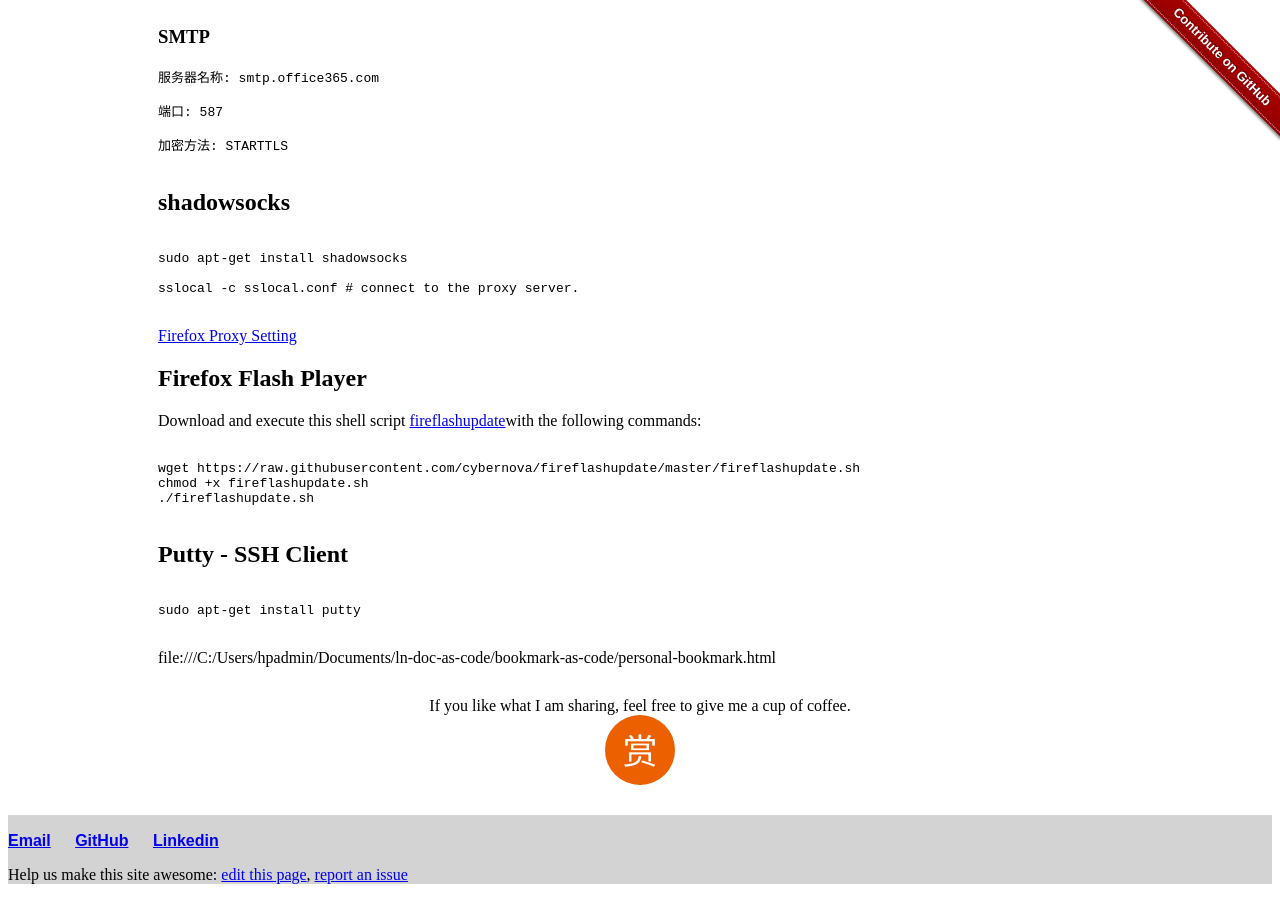
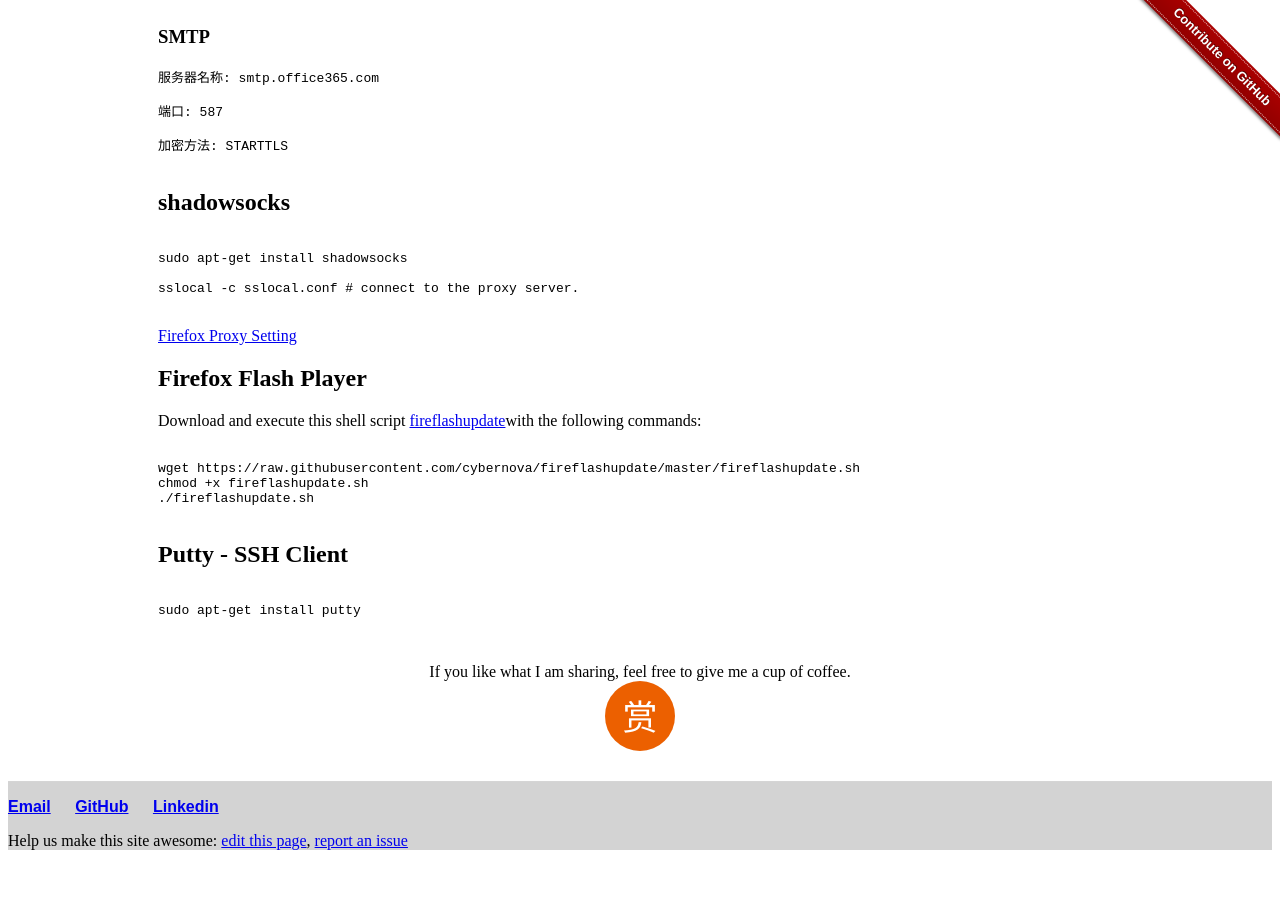
Before and after one commit to liuning0820/liuning0820.github.io, a Jekyll site: the page built from _posts/2019-04-18-play-with-debian.md, in a window 1280 px wide and 900 px high, scrolled down 1599 px. Built offline with Jekyll 4.4.1, drawn with Linux system fonts in a browser that asks for light colours; after the commit the page ends 2465 px from its top, so only the background shows below that.

Commit message:
clean up.

````diff
--- a/_posts/2019-04-18-play-with-debian.md
+++ b/_posts/2019-04-18-play-with-debian.md
@@ -146,6 +146,3 @@ chmod +x fireflashupdate.sh
 sudo apt-get install putty
 
 ```
-
-
-file:///C:/Users/hpadmin/Documents/ln-doc-as-code/bookmark-as-code/personal-bookmark.html
````
